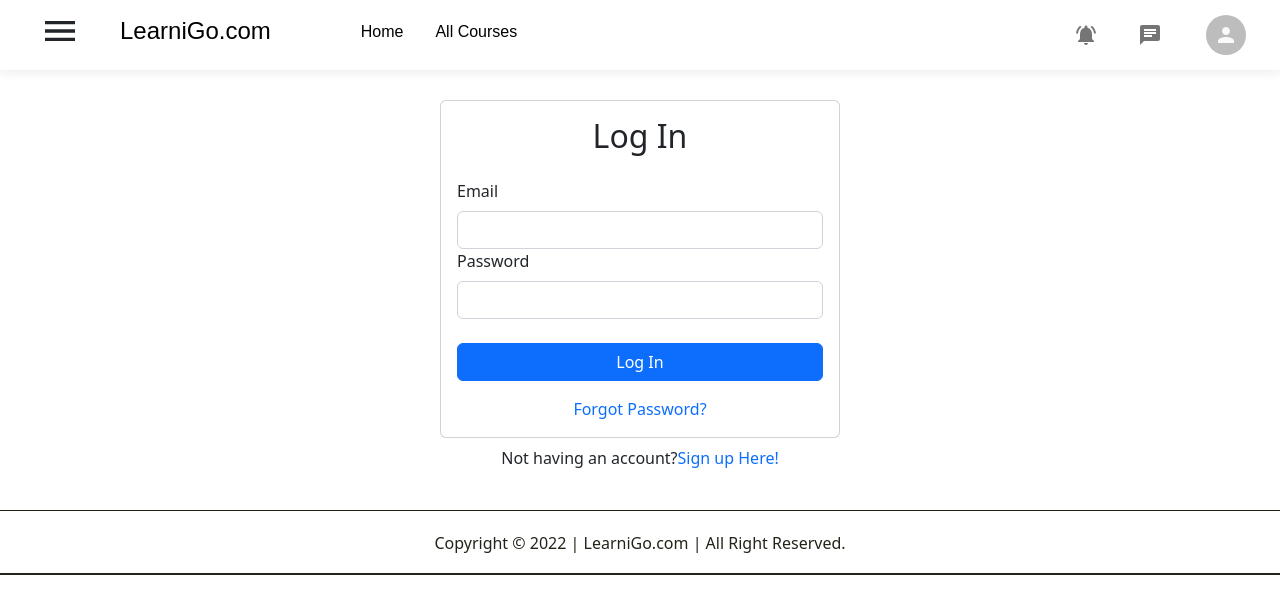
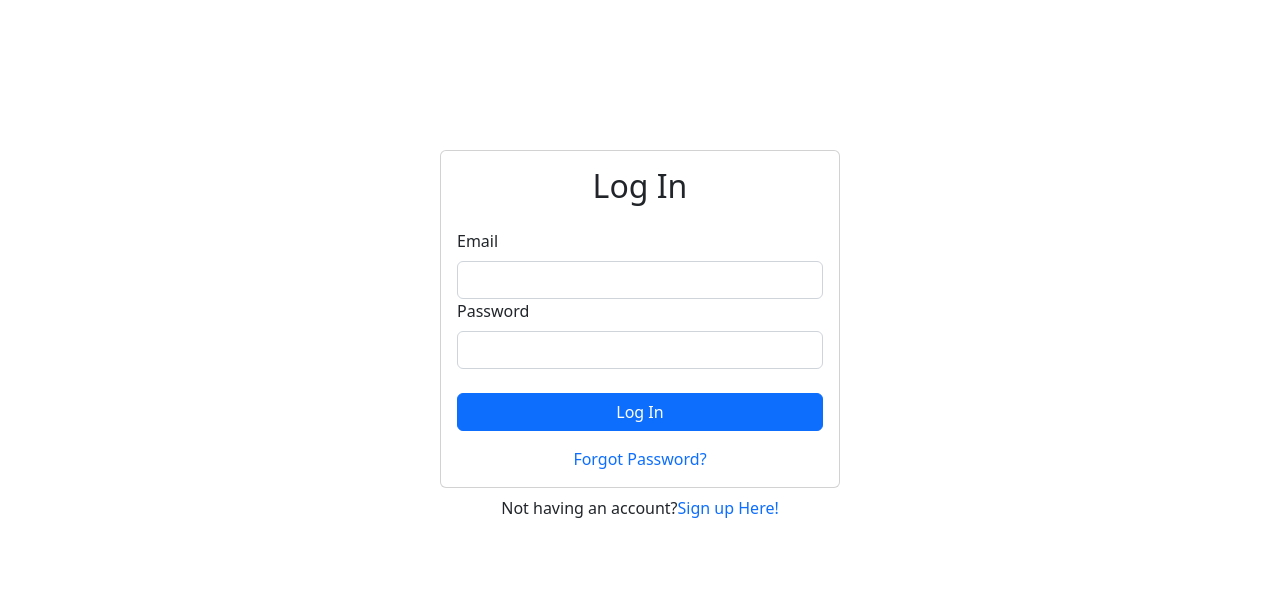
Before and after one commit to FalakNaaz/lms, a React (Create React App) app: page /login in a window 1280 px wide. Shown: the top 614 px of the page. Built offline with nearby package versions, Linux system fonts and the light colour scheme.

Commit message:
fixing header & footer show in login & pos. style

```diff
--- a/src/App.js
+++ b/src/App.js
@@ -10,8 +10,9 @@ import StudentRoute from "./components/PrivateRoute/StudentRoute";
 import AllCourses from "./pages/AllCourses/AllCourses";
 import Course from "./pages/Course/Course";
 import Footer from "./components/Footer/Footer";
-import TrainerDashboard from './pages/Dashboard/Trainer Dashboard/TrainerDashboard';
-import QuizPage from './pages/Quiz/QuizPage';
+import TrainerDashboard from "./pages/Dashboard/Trainer Dashboard/TrainerDashboard";
+import QuizPage from "./pages/Quiz/QuizPage";
+import { useEffect } from "react";
 const Routing = () => {
   return (
     <Routes>
@@ -29,25 +30,34 @@ const Routing = () => {
       <Route path="/student-details" element={<StudentDetails />} />
       <Route path="/login" element={<Login />} />
       <Route path="/signup" element={<SignUp />} />
-      <Route path='/allcourses' element={
-        <StudentRoute>
-          <AllCourses />
-        </StudentRoute>} />
-      <Route path='/allcourses/:id' element={<Course Page/>} />
-      <Route path='/allcourses' element={<AllCourses />} />
-      <Route path='/assessment' element={<QuizPage/>}/>
-
+      <Route
+        path="/allcourses"
+        element={
+          <StudentRoute>
+            <AllCourses />
+          </StudentRoute>
+        }
+      />
+      <Route path="/allcourses/:id" element={<Course Page />} />
+      <Route path="/allcourses" element={<AllCourses />} />
+      <Route path="/assessment" element={<QuizPage />} />
     </Routes>
   );
 };
 
 function App() {
+  let loggedIn = localStorage.getItem("currUser");
+  // useEffect(() => {
+  //   // window.location.reload()
+
+  // }, [])
+
   return (
     <div>
       <Router>
-        <Header />
+        {loggedIn && <Header />}
         <Routing />
-        <Footer />
+        {loggedIn && <Footer />}
       </Router>
     </div>
   );
--- a/src/components/Sidebar/SidebarCom.js
+++ b/src/components/Sidebar/SidebarCom.js
@@ -14,9 +14,10 @@ import { Link } from "react-router-dom";
 function SidebarCom({ Icon, title }) {
   const dispatch = useDispatch();
   const navigate = useNavigate();
-  const handleLogout = (e) => {
+  const handleLogout = () => {
     dispatch(Logout());
     navigate("/login");
+    window.location.reload()
   };
   return (
     <div className="left__sidebar__dashboard">
--- a/src/pages/AllCourses/AllCourses.js
+++ b/src/pages/AllCourses/AllCourses.js
@@ -1,6 +1,5 @@
-import axios from "axios";
-import React, { useEffect, useState } from "react";
-import { Card, Button } from "react-bootstrap";
+import React, { useEffect } from "react";
+import {Button } from "react-bootstrap";
 import { Link } from "react-router-dom";
 import "../../App.css";
 import { useDispatch, useSelector } from "react-redux";
--- a/src/pages/Login/Login.js
+++ b/src/pages/Login/Login.js
@@ -27,6 +27,8 @@ function Login() {
       role === "Learner"
         ? navigate("/")
         : navigate("/trainer-dashboard");
+    window.location.reload()
+
     }, 1000);
   }
   return (
@@ -36,7 +38,7 @@ function Login() {
         renderToast={toast}
         msg="Login Success"
       />
-      <Card style={{ maxWidth: "400px", margin: "auto", marginTop: "30px" }}>
+      <Card style={{ maxWidth: "400px", margin: "auto", marginTop: "150px" }}>
         <Card.Body>
           <h2 className="text-center mb-4">Log In </h2>
           {loading && (
--- a/src/pages/Signup/SignUp.js
+++ b/src/pages/Signup/SignUp.js
@@ -36,7 +36,7 @@ function SignUp() {
     setLoading(false);
   };
   return (
-    <Card className="m-auto" style={{ maxWidth: "400px", marginTop: "10px"  }}>
+    <Card style={{ maxWidth: "400px", margin: "auto", marginTop: "40px" }}>
       <Card.Body>
         <Card.Title className="text-center">Sign Up</Card.Title>
         {error && <Alert variant="danger">{error}</Alert>}
```
